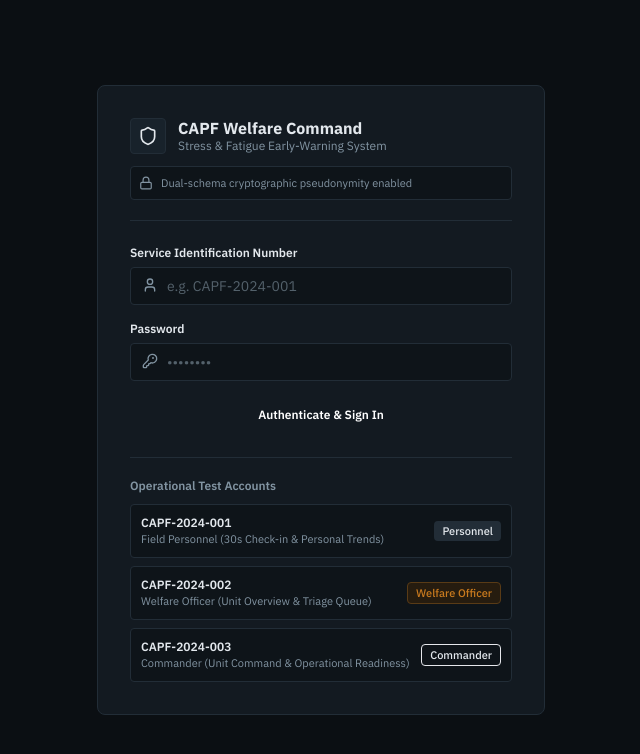
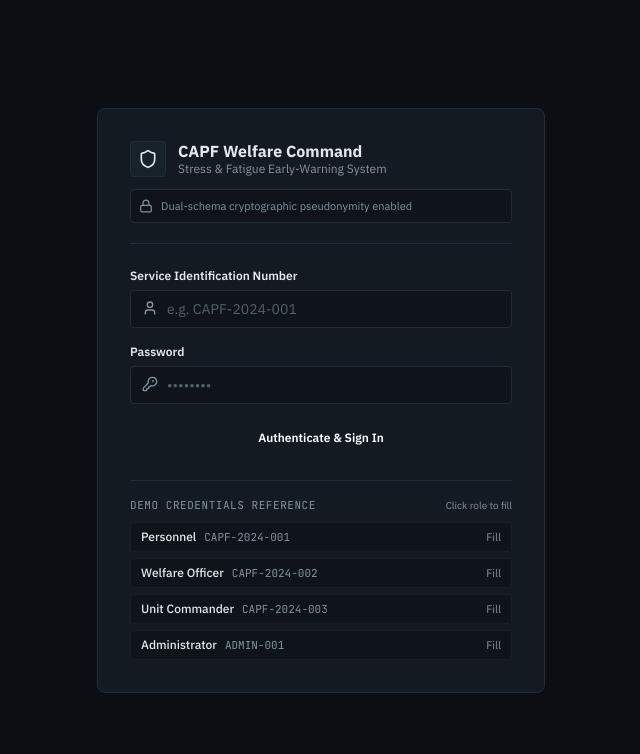
Before and after one commit to heyvarchas/hashItUp, a React (Vite) app in the folder web/: page /login in a window 1280 px wide. Shown: the top 754 px of the page, without its empty margins (319-959 px from the left). Built offline with nearby package versions, Linux system fonts and the light colour scheme.

Commit message:
update UI

```diff
--- a/web/src/components/AppLayout.tsx
+++ b/web/src/components/AppLayout.tsx
@@ -33,12 +33,12 @@ export const AppLayout: React.FC = () => {
               <Shield className="w-4 h-4 text-field-primary" />
             </div>
             <div className="flex flex-col">
-              <div className="flex items-center gap-2">
+              <div className="flex items-center gap-1.5">
                 <span className="font-semibold text-sm text-field-primary tracking-normal">
                   CAPF Welfare Command
                 </span>
-                <span className="text-[11px] font-medium px-2 py-0.5 rounded bg-field-surface-elevated text-field-muted border border-field-border">
-                  {getRoleLabel(role)}
+                <span className="text-xs text-field-muted font-normal">
+                  / {getRoleLabel(role)}
                 </span>
               </div>
               <span className="text-[11px] text-field-muted">
--- a/web/src/components/ProtectedRoute.tsx
+++ b/web/src/components/ProtectedRoute.tsx
@@ -24,20 +24,20 @@ export const ProtectedRoute: React.FC<ProtectedRouteProps> = ({ allowedRoles })
 
   if (allowedRoles && !allowedRoles.includes(user.claims.role)) {
     return (
-      <div className="min-h-screen bg-slate-950 flex flex-col items-center justify-center p-4">
-        <div className="bg-slate-900 border border-slate-800 rounded-2xl p-8 max-w-md w-full text-center">
-          <div className="w-12 h-12 bg-amber-500/10 border border-amber-500/20 text-amber-400 rounded-full flex items-center justify-center mx-auto mb-4 font-bold text-xl">
-            !
+      <div className="min-h-screen bg-field-bg flex flex-col items-center justify-center p-4 font-sans">
+        <div className="bg-field-surface border border-field-border rounded-lg p-6 max-w-md w-full text-center">
+          <div className="text-xs font-mono uppercase tracking-wider text-triage-amber mb-2">
+            Access Restricted (RBAC)
           </div>
-          <h2 className="text-xl font-bold text-white mb-2">Access Restricted</h2>
-          <p className="text-sm text-slate-400 mb-6">
-            Your current role (<span className="text-indigo-400 font-mono font-medium">{user.claims.role}</span>) does not have permission to view this section.
+          <h2 className="text-lg font-bold text-field-primary mb-2">Unauthorized Operational Tier</h2>
+          <p className="text-xs text-field-muted mb-6 leading-relaxed">
+            Your current assigned role ({user.claims.role}) is not authorized to access this operational sector.
           </p>
           <button
             onClick={() => window.history.back()}
-            className="px-4 py-2 bg-slate-800 hover:bg-slate-700 text-white text-sm font-medium rounded-lg transition-colors"
+            className="px-4 py-2 bg-field-surface-subtle hover:bg-field-surface-elevated text-field-primary text-xs font-semibold rounded border border-field-border transition-colors"
           >
-            Go Back
+            Return to Previous Screen
           </button>
         </div>
       </div>
--- a/web/src/pages/AdminDashboard.tsx
+++ b/web/src/pages/AdminDashboard.tsx
@@ -6,14 +6,9 @@ export const AdminDashboard: React.FC = () => {
     <div className="space-y-6 font-sans">
       {/* System Administration Header */}
       <div className="bg-field-surface border border-field-border rounded-lg p-5 sm:p-6">
-        <div className="flex items-center gap-2 mb-1.5">
-          <span className="text-xs font-semibold px-2 py-0.5 rounded bg-field-surface-elevated text-field-muted border border-field-border">
-            System Administration Console
-          </span>
-          <span className="text-xs text-field-muted flex items-center gap-1">
-            <Lock className="w-3 h-3 text-readiness-green" />
-            Security Level: Top Secret Defense Infrastructure
-          </span>
+        <div className="flex items-center gap-2 mb-1.5 text-xs text-field-muted font-mono uppercase tracking-wider">
+          <Lock className="w-3.5 h-3.5 text-readiness-green" />
+          <span>System Administration • Defense Security Tier</span>
         </div>
         <h1 className="text-xl sm:text-2xl font-bold text-field-primary tracking-tight">
           System Administration & Cryptographic Audit
--- a/web/src/pages/CommanderDashboard.tsx
+++ b/web/src/pages/CommanderDashboard.tsx
@@ -6,14 +6,9 @@ export const CommanderDashboard: React.FC = () => {
     <div className="space-y-6 font-sans">
       {/* Commander Console Header */}
       <div className="bg-field-surface border border-field-border rounded-lg p-5 sm:p-6">
-        <div className="flex items-center gap-2 mb-1.5">
-          <span className="text-xs font-semibold px-2 py-0.5 rounded bg-field-surface-elevated text-field-muted border border-field-border">
-            Unit Commander Console
-          </span>
-          <span className="text-xs text-field-muted flex items-center gap-1">
-            <Shield className="w-3 h-3 text-command-blue" />
-            Operational Command & Unit Readiness
-          </span>
+        <div className="flex items-center gap-2 mb-1.5 text-xs text-field-muted font-mono uppercase tracking-wider">
+          <Shield className="w-3.5 h-3.5 text-command-blue" />
+          <span>Operational Command • Unit Readiness</span>
         </div>
         <h1 className="text-xl sm:text-2xl font-bold text-field-primary tracking-tight">
           Battalion & Unit Command Center
--- a/web/src/pages/Login.tsx
+++ b/web/src/pages/Login.tsx
@@ -140,52 +140,61 @@ export const Login: React.FC = () => {
           </button>
         </form>
 
-        {/* Operational Role Switcher for Testing */}
-        <div className="mt-6 pt-5 border-t border-field-border">
-          <p className="text-xs font-semibold text-field-muted mb-2.5">
-            Operational Test Accounts
-          </p>
-          <div className="space-y-2">
+        {/* Operational Credentials Reference */}
+        <div className="mt-6 pt-4 border-t border-field-border">
+          <div className="flex items-center justify-between mb-2">
+            <span className="text-[11px] font-mono uppercase tracking-wider text-field-muted">
+              Demo Credentials Reference
+            </span>
+            <span className="text-[10px] text-field-muted">Click role to fill</span>
+          </div>
+          <div className="space-y-1.5 font-mono text-xs">
             <button
               type="button"
               onClick={() => handleQuickFill('CAPF-2024-001', 'password123')}
-              className="w-full p-2.5 bg-field-surface-subtle hover:bg-field-surface-elevated text-left rounded border border-field-border flex items-center justify-between text-xs transition-colors"
+              className="w-full py-1.5 px-2.5 rounded bg-field-surface-subtle hover:bg-field-surface-elevated text-left flex items-center justify-between text-field-muted hover:text-field-primary transition-colors border border-field-border/50"
             >
-              <div>
-                <span className="font-semibold text-field-primary block">CAPF-2024-001</span>
-                <span className="text-[11px] text-field-muted">Field Personnel (30s Check-in & Personal Trends)</span>
+              <div className="flex items-center gap-2">
+                <span className="text-field-primary font-sans font-medium text-xs">Personnel</span>
+                <span className="text-field-muted text-[11px]">CAPF-2024-001</span>
               </div>
-              <span className="px-2 py-0.5 rounded bg-field-border text-field-primary text-[11px] font-medium">
-                Personnel
-              </span>
+              <span className="text-[11px] text-command-blue font-sans">Fill</span>
             </button>
 
             <button
               type="button"
               onClick={() => handleQuickFill('CAPF-2024-002', 'password456')}
-              className="w-full p-2.5 bg-field-surface-subtle hover:bg-field-surface-elevated text-left rounded border border-field-border flex items-center justify-between text-xs transition-colors"
+              className="w-full py-1.5 px-2.5 rounded bg-field-surface-subtle hover:bg-field-surface-elevated text-left flex items-center justify-between text-field-muted hover:text-field-primary transition-colors border border-field-border/50"
             >
-              <div>
-                <span className="font-semibold text-field-primary block">CAPF-2024-002</span>
-                <span className="text-[11px] text-field-muted">Welfare Officer (Unit Overview & Triage Queue)</span>
+              <div className="flex items-center gap-2">
+                <span className="text-field-primary font-sans font-medium text-xs">Welfare Officer</span>
+                <span className="text-field-muted text-[11px]">CAPF-2024-002</span>
               </div>
-              <span className="px-2 py-0.5 rounded bg-triage-amber-bg text-triage-amber border border-triage-amber-border text-[11px] font-medium">
-                Welfare Officer
-              </span>
+              <span className="text-[11px] text-command-blue font-sans">Fill</span>
             </button>
 
             <button
               type="button"
               onClick={() => handleQuickFill('CAPF-2024-003', 'password789')}
-              className="w-full p-2.5 bg-field-surface-subtle hover:bg-field-surface-elevated text-left rounded border border-field-border flex items-center justify-between text-xs transition-colors"
+              className="w-full py-1.5 px-2.5 rounded bg-field-surface-subtle hover:bg-field-surface-elevated text-left flex items-center justify-between text-field-muted hover:text-field-primary transition-colors border border-field-border/50"
             >
-              <div>
-                <span className="font-semibold text-field-primary block">CAPF-2024-003</span>
-                <span className="text-[11px] text-field-muted">Commander (Unit Command & Operational Readiness)</span>
+              <div className="flex items-center gap-2">
+                <span className="text-field-primary font-sans font-medium text-xs">Unit Commander</span>
+                <span className="text-field-muted text-[11px]">CAPF-2024-003</span>
               </div>
-              <span className="px-2 py-0.5 rounded bg-command-blue/20 text-command-blue border border-command-blue/40 text-[11px] font-medium">
-                Commander
-              </span>
+              <span className="text-[11px] text-command-blue font-sans">Fill</span>
+            </button>
+
+            <button
+              type="button"
+              onClick={() => handleQuickFill('ADMIN-001', 'admin123')}
+              className="w-full py-1.5 px-2.5 rounded bg-field-surface-subtle hover:bg-field-surface-elevated text-left flex items-center justify-between text-field-muted hover:text-field-primary transition-colors border border-field-border/50"
+            >
+              <div className="flex items-center gap-2">
+                <span className="text-field-primary font-sans font-medium text-xs">Administrator</span>
+                <span className="text-field-muted text-[11px]">ADMIN-001</span>
+              </div>
+              <span className="text-[11px] text-command-blue font-sans">Fill</span>
             </button>
           </div>
         </div>
```
